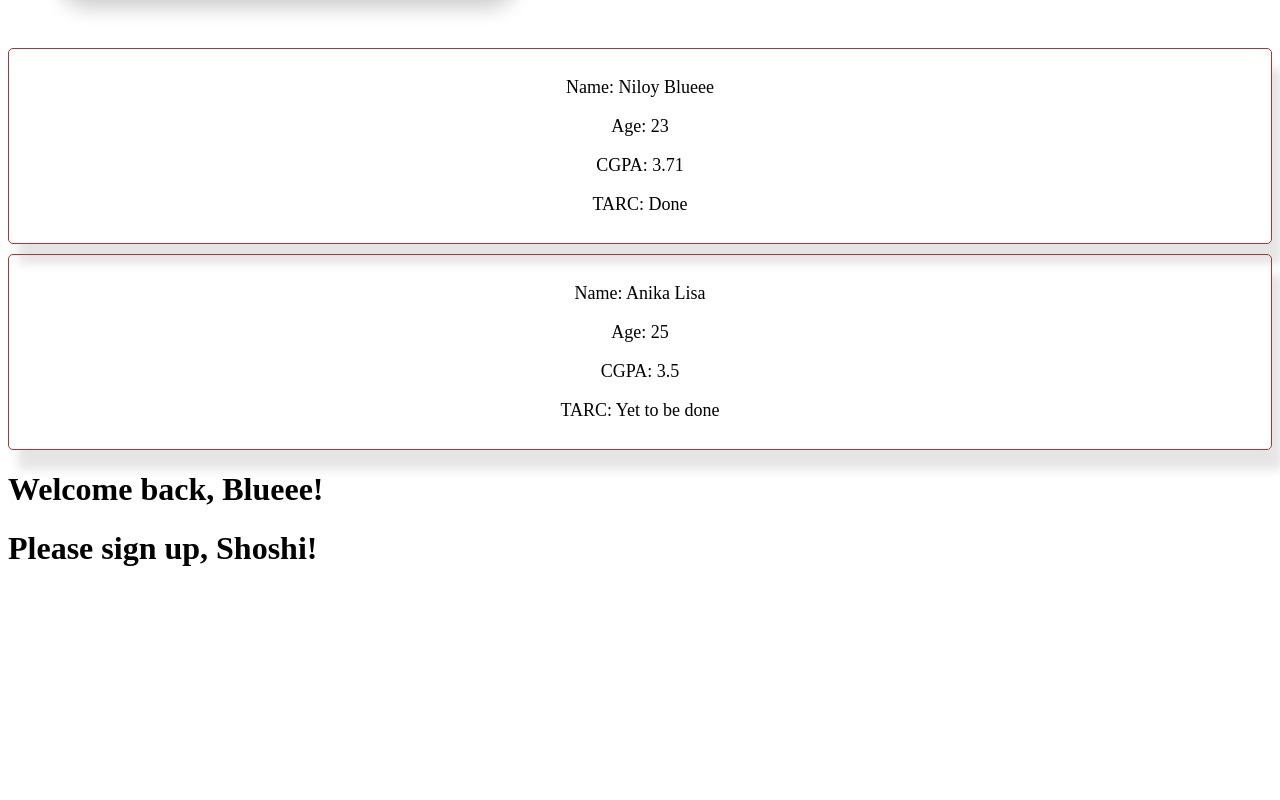
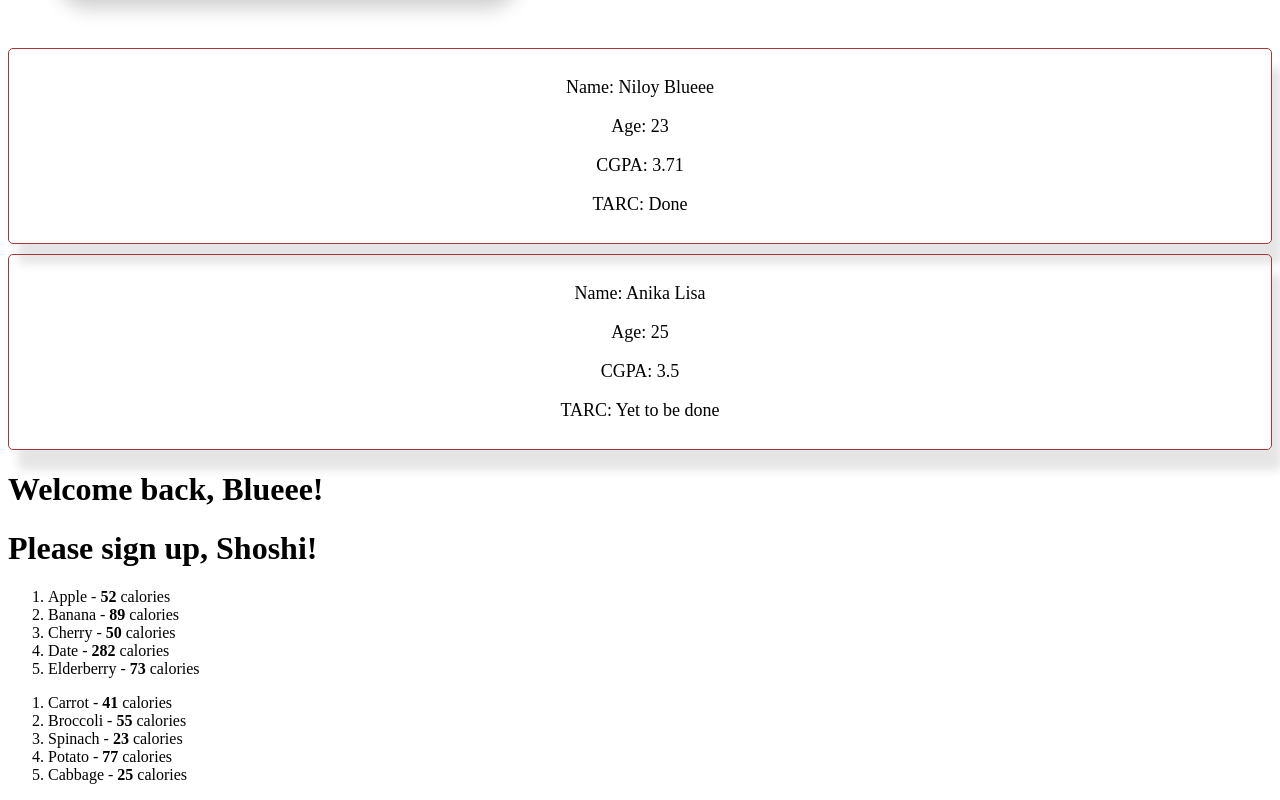
Before and after one commit to niloyblueee/Learning_ReactJS, a React (Vite) app in the folder learning_react/: page / in a window 1280 px wide. Shown: the part 396-1196 px from the top of the page. Before the commit the page ends 984 px from the top, so only its background shows below. Built offline with nearby package versions, Linux system fonts and the light colour scheme.

Commit message:
learnt few lot things about rendering list

```diff
--- a/learning_react/src/App.jsx
+++ b/learning_react/src/App.jsx
@@ -8,6 +8,7 @@ import Student from './Student.jsx';
 
 import UserGreeting from './UserGreeting.jsx';
 
+import List from './List.jsx';
 
 
 
@@ -28,6 +29,10 @@ function App() {
         <UserGreeting isLoggedIn={true} username="Blueee"/>
         <UserGreeting isLoggedIn={false} username="Shoshi"/>
 
+        {/*Learning Rendering List*/}
+        <List/>
+
+        {/*Click events*/}
 
 
 
--- /dev/null
+++ b/learning_react/src/List.jsx
@@ -0,0 +1,48 @@
+
+
+function List(){
+
+    const fruits = [{name: 'Apple',calories: 52},
+                 {name: 'Banana', calories: 89},
+                 {name: 'Cherry', calories: 50},
+                 {name: 'Date', calories: 282},
+                 {name: 'Elderberry', calories: 73}];
+
+    const vegetables = [{name: 'Carrot', calories: 41},
+                        {name: 'Broccoli', calories: 55},
+                        {name: 'Spinach', calories: 23},
+                        {name: 'Potato', calories: 77},
+                        {name: 'Cabbage', calories: 25}];
+    const fish = [];
+
+
+    fruits.sort((a, b) => a.calories - b.calories); //sort by calories in ascending order
+    //fruits.reverse(); <= to sort in descending order
+
+    fruits.sort((a,b)=> a.name.localeCompare(b.name)); //sort by name in alphabetical order
+    //fruits.sort((a,b)=> b.name.localeCompare(a.name)); //sort by name in reverse alphabetical order
+
+
+    // The fruits array contains objects with name and calories properties
+    // Using map to create a list of items
+    // Each item in the list is a <li> element with a key prop
+    const ListItems = fruits.map(fruit => <li key={fruit.name}> {fruit.name} - <b>{fruit.calories}</b> calories</li>);
+    const VeggiesItems = vegetables.map(veg => <li key={veg.name}> {veg.name} - <b>{veg.calories}</b> calories</li>);
+    // There is another approach to create a list by passing the fruits array in to the app.jsx
+    //https://youtu.be/CgkZ7MvWUAA?si=h-YLkKtFgjxHznAs&t=4633
+
+
+
+    return ( <>
+            {/*using conditional rendering to render only when the list is not empty*/}
+             {fruits.length > 0 ? <ol>{ListItems}</ol> : <p>No fruits available</p>}
+             {/*Same thing can be written like this with &&  */}
+             {vegetables.length > 0 && <ol>{VeggiesItems}</ol> }
+             {fish.length > 0 ? <ol>{FishItems}</ol> : null }
+
+            </>
+            );
+}
+// The List component renders a list of fruits and vegetables
+
+export default List;
```
